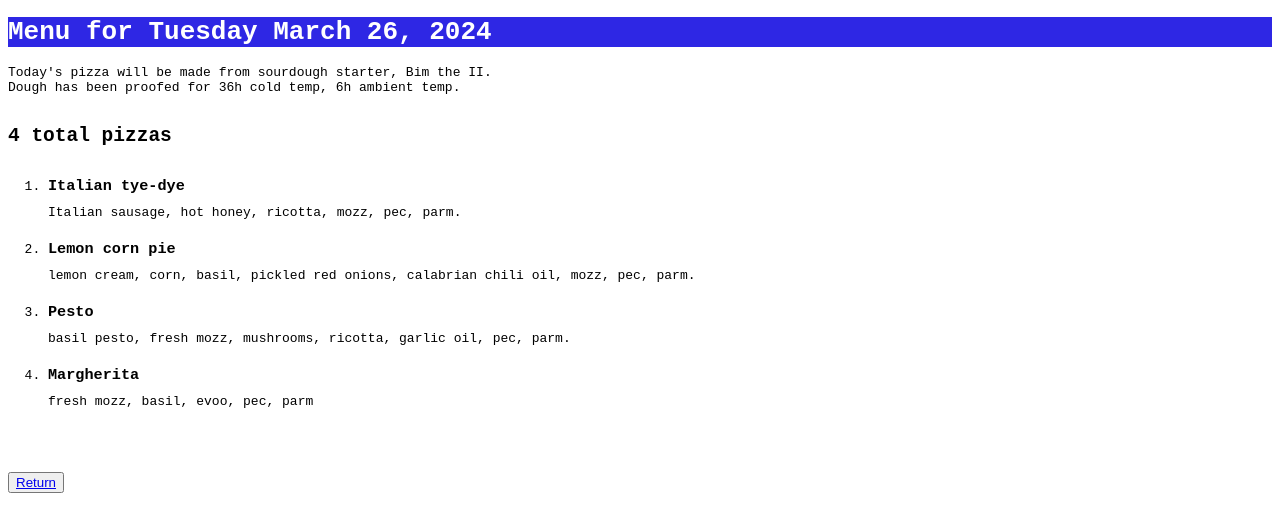
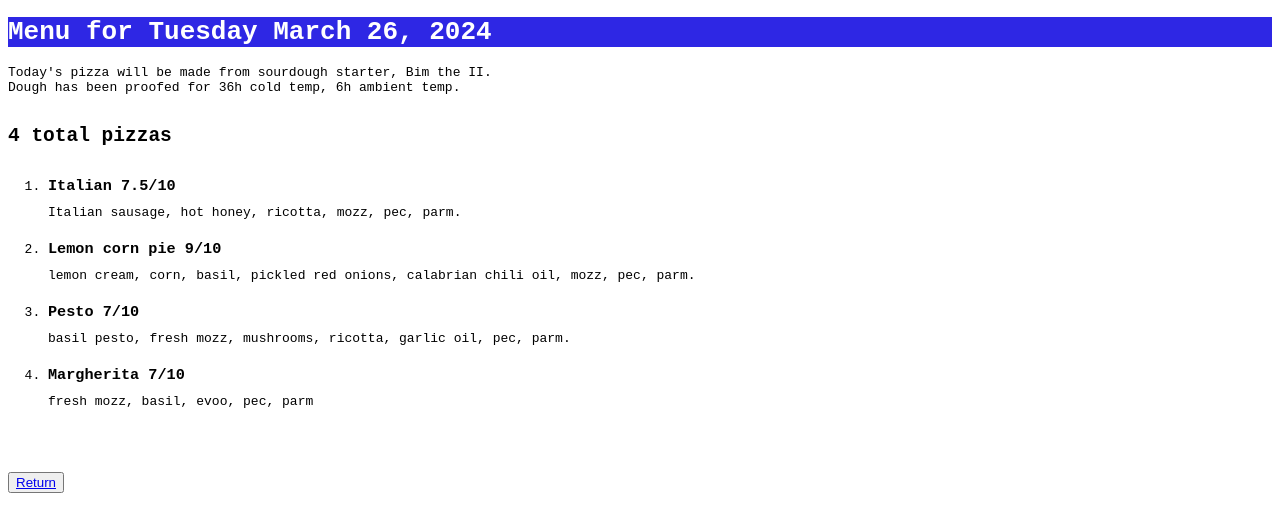
Before and after one commit to ahhhchoo/pizza-menu, a plain HTML site: page recipes/3-26-24.html in a window 1280 px wide. Drawn offline with Linux system fonts and the light colour scheme.

Commit message:
added scores

```diff
--- a/recipes/3-26-24.html
+++ b/recipes/3-26-24.html
@@ -15,19 +15,19 @@
     <h2>4 total pizzas</h2>
     <ol>
         <li>
-            <h3>Italian tye-dye</h3>
+            <h3>Italian 7.5/10</h3>
             <p> Italian sausage, hot honey, ricotta, mozz, pec, parm. </p>
         </li>
         <li>
-            <h3>Lemon corn pie</h3>
+            <h3>Lemon corn pie 9/10</h3>
             <p>lemon cream, corn, basil, pickled red onions, calabrian chili oil, mozz, pec, parm.</p>
         </li>
         <li>
-            <h3>Pesto</h3>
+            <h3>Pesto 7/10</h3>
             <p> basil pesto, fresh mozz, mushrooms, ricotta, garlic oil, pec, parm.</p>
         </li>
         <li>
-            <h3>Margherita</h3>
+            <h3>Margherita 7/10</h3>
             <p> fresh mozz, basil, evoo, pec, parm</p>
         </li>
     </ol>
```
